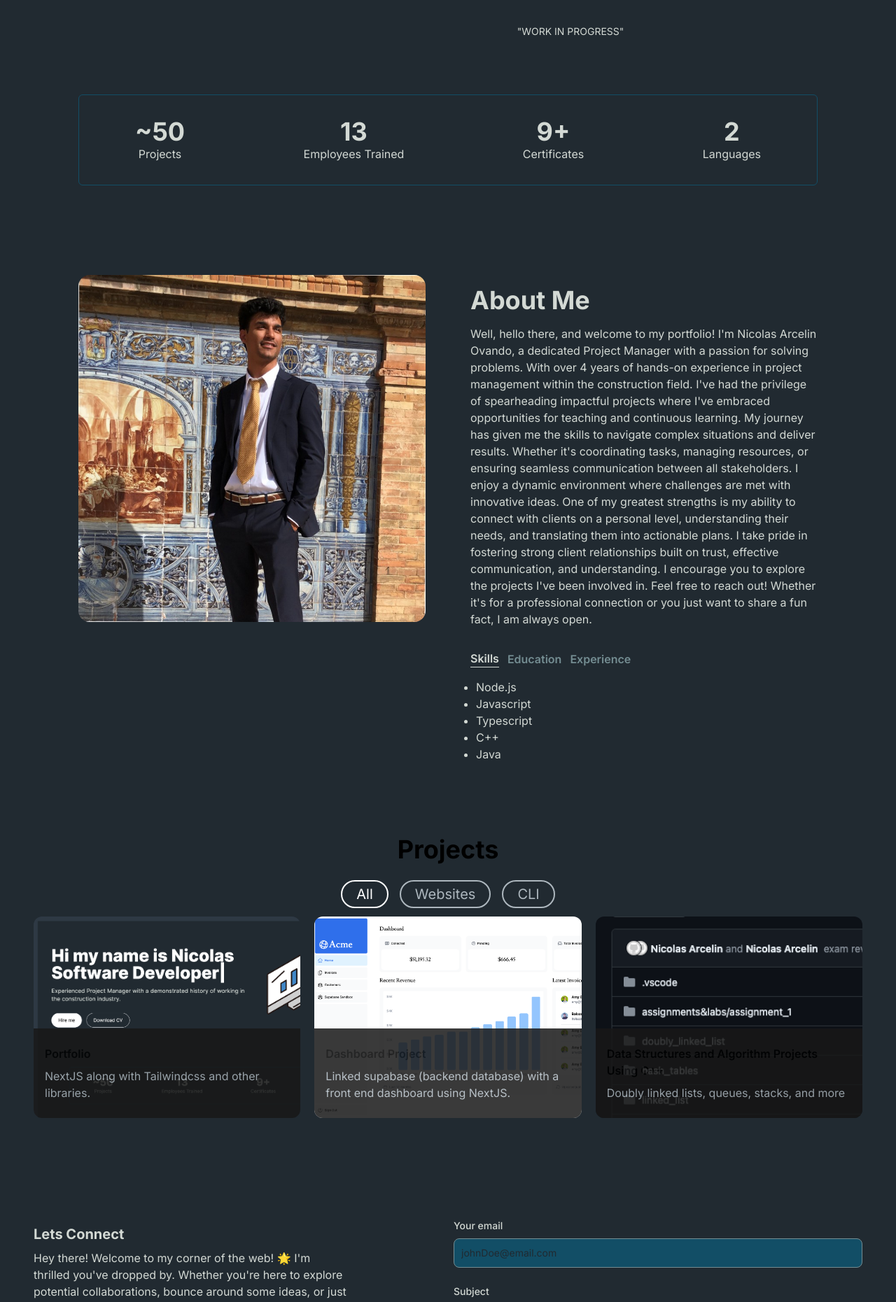
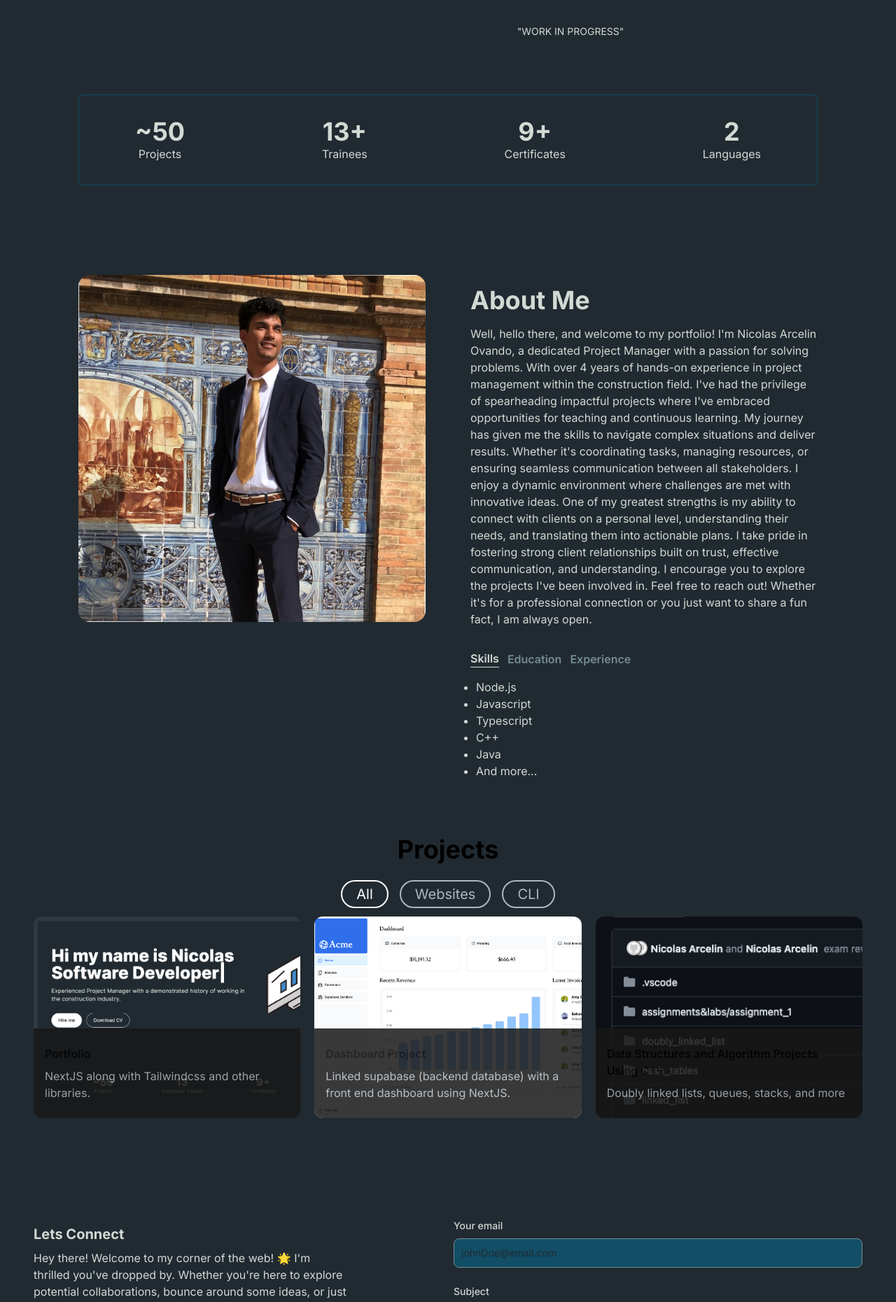
Before and after one commit to narcelin/narcelin-portfolio, a Next.js app: page / in a window 1280 px wide. Shown: the part 520-2381 px from the top of the page at 70% size. Built offline with nearby package versions, Linux system fonts and the light colour scheme.

Commit message:
small changes

```diff
--- a/src/app/components/AboutMeSeciton.tsx
+++ b/src/app/components/AboutMeSeciton.tsx
@@ -15,6 +15,7 @@ const TAB_DATA = [
         <li>Typescript</li>
         <li>C++</li>
         <li>Java</li>
+        <li>And more...</li>
       </ul>
     ),
   },
@@ -23,8 +24,9 @@ const TAB_DATA = [
     id: "education",
     content: (
       <ul className="min-h-40  list-disc pl-2 text-pText">
-        <li>FGCU</li>
-        <li>FAU</li>
+        <li>{`Civil Engineering (FGCU - 2022)`}</li>
+        <li>{`Environmental Engineering (FGCU - 2022)`}</li>
+        <li>{`Computer Science (FAU - In-Progress)`}</li>
       </ul>
     ),
   },
@@ -33,8 +35,10 @@ const TAB_DATA = [
     id: "experience",
     content: (
       <ul className="min-h-40  list-disc pl-2 text-pText">
-        <li>Manhattan Construction</li>
-        <li>Classic Brass Works</li>
+        <li>{`Civil Engineer Intern (Kimley Horn)`}</li>
+        <li>{`Field Engineer (Manhattan Construction)`}</li>
+        <li>{`Assisten Project Manager (ECS)`}</li>
+        <li>{`Project Manager & Production Manager (Classic Brass Works)`}</li>
       </ul>
     ),
   },
@@ -52,7 +56,7 @@ export default function AboutMeSection() {
 
   return (
     <section id="about">
-      <div className="md:grid md:grid-cols-2 gap-8 items-start py-8 px-4 xl:gap-16 sm:py-16 xl:px-16">
+      <div className="xl:grid xl:grid-cols-2 gap-8 items-start py-8 px-4 xl:gap-16 sm:py-16 xl:px-16">
         <Image
           className="rounded-2xl"
           alt="image"
--- a/src/app/components/AchievementsSection.tsx
+++ b/src/app/components/AchievementsSection.tsx
@@ -2,7 +2,7 @@
 
 const achievementsList = [
   { metric: "Projects", value: "~50" },
-  { metric: "Employees Trained", value: "13" },
+  { metric: "Trainees", value: "13+" },
   { metric: "Certificates", value: "9+" },
   { metric: "Languages", value: "2" },
 ];
@@ -10,7 +10,7 @@ const achievementsList = [
 export default function AchievementsSection() {
   return (
     <div className="py-8 px-4 xl:gap-16 sm:py-16 xl:px-16">
-      <div className="border-c3 border rounded-md py-8 px-16 flex flex-row items-center justify-between">
+      <div className="border-c3 border rounded-md py-8 px-16 flex flex-col gap-4 md:gap-0 md:flex-row items-center justify-between">
         {achievementsList.map((achievement, index) => {
           return (
             <div
--- a/src/app/components/ContactMeSection.tsx
+++ b/src/app/components/ContactMeSection.tsx
@@ -69,10 +69,7 @@ export default function EmailMeSection() {
           {`Hey there! Welcome to my corner of the web! 🌟 I'm thrilled you've
           dropped by. Whether you're here to explore potential collaborations,
           bounce around some ideas, or just share a fun fact or two, I'm all
-          ears! Let's connect and see where our paths might intertwine. From
-          brainstorming sessions to work partnerships, and even swapping trivia
-          about obscure hobbies, I'm open to it all. So, don't hesitate to reach
-          out! Let's make some magic happen together.`}
+          ears! Let's connect.`}
         </p>
         <div className="socials flex flex-row gap-2">
           <Link
```
